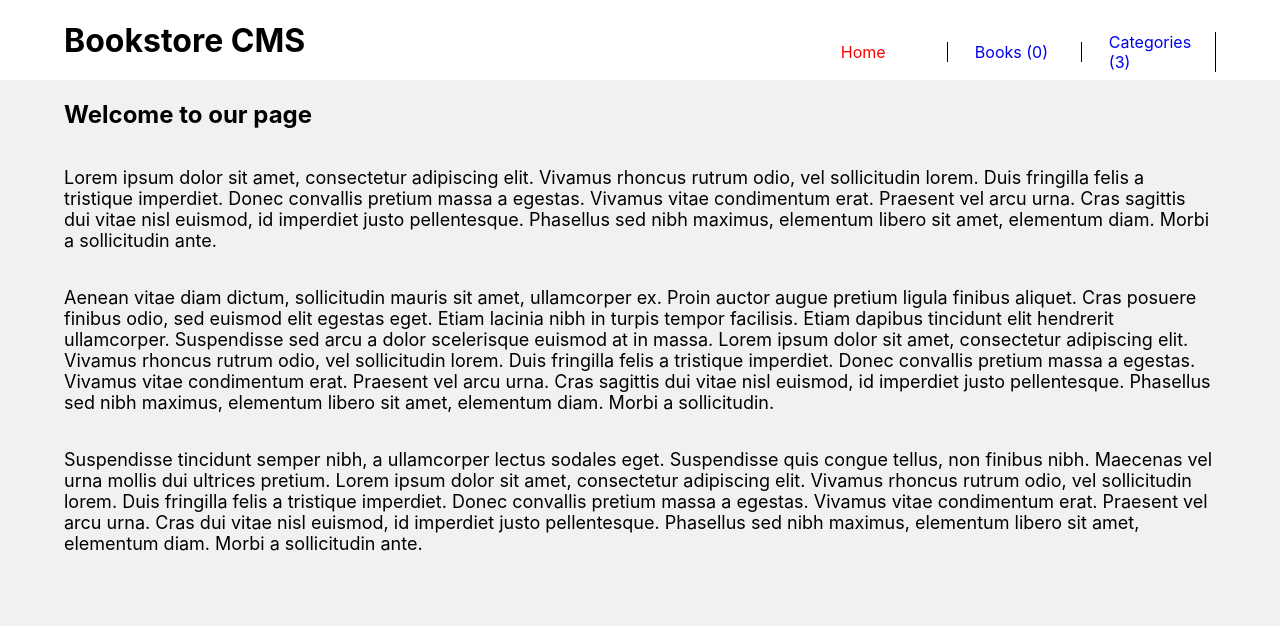
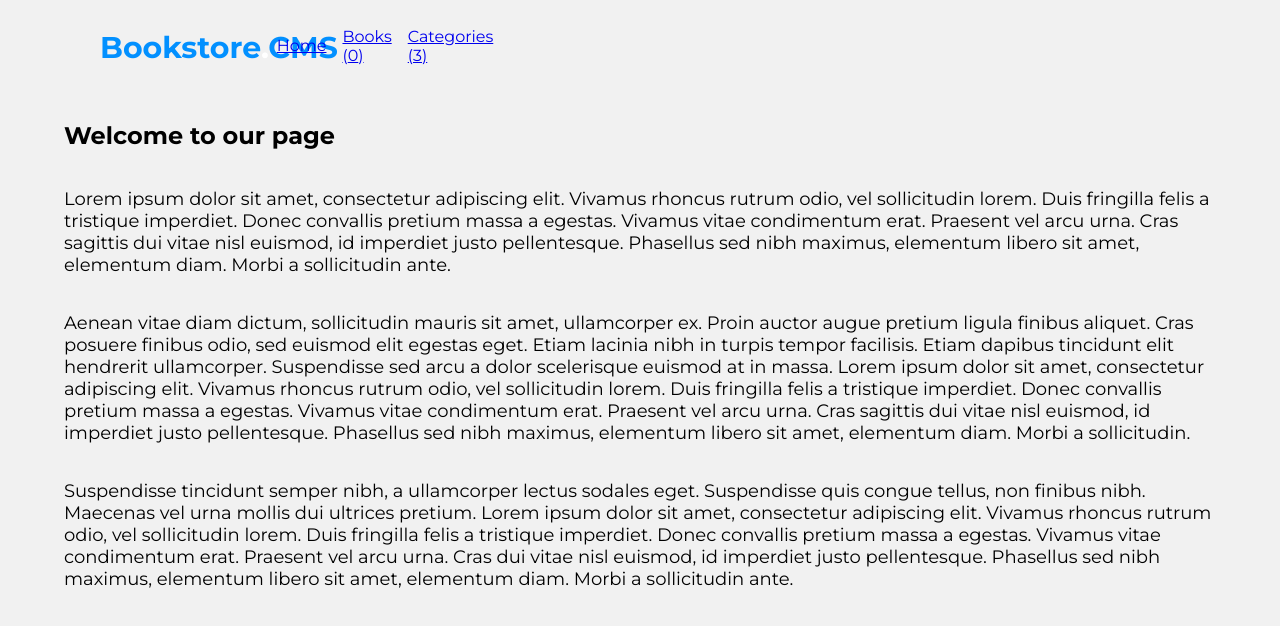
Before and after one commit to diarisdiakite/bookstore, a React (Create React App) app: page / in a window 1280 px wide. Shown: the top 626 px of the page. Built offline with nearby package versions, Linux system fonts and the light colour scheme.

Commit message:
Add a scss module for the header.

```diff
--- /dev/null
+++ b/src/assets/css/header.module.scss
@@ -0,0 +1,174 @@
+@import "./variables.scss";
+
+.header {
+  width: 100vw;
+  height: 5.938rem;
+  margin: 0 0 0.375rem;
+  padding: 1.438rem 6.188rem 1.688rem 6.25rem;
+  background-color: var(--white);
+  display: flex;
+
+  @include breakpoint(md) {
+    padding: 0 3rem;
+  }
+
+  transition: 0.5s ease all;
+
+  .hidden {
+    color: white;
+  }
+
+  &__content {
+    // width: 100%;
+    overflow: hidden;
+    color: $white;
+    margin: 0 auto;
+    display: flex;
+    // justify-content: space-between;
+
+    &__title {
+      width: 25rem;
+      height: 2.313rem;
+      margin: 0.375rem 2.938rem 0.125rem 0;
+      font-family: Montserrat;
+      font-size: 1.875rem;
+      font-weight: bold;
+      font-stretch: normal;
+      font-style: normal;
+      line-height: normal;
+      letter-spacing: normal;
+      color: $blue;
+    }
+
+    &__nav {
+      width: max-content;
+      font-weight: normal;
+      font-stretch: normal;
+      font-style: normal;
+      line-height: normal;
+      display: flex;
+      justify-content: left;
+      align-items: center;
+      gap: 1rem;
+      margin-left: -10%;
+
+      &__navLink {
+        width: max-content;
+        height: 1rem;
+        margin: 1.125rem 43.5rem 0.688rem 0.563rem;
+        opacity: 0.5;
+        font-size: 0.813rem;
+        letter-spacing: 1.9px;
+        color: var(--black-two);
+        display: inline-block;
+
+        &:hover {
+          font-weight: bold;
+        }
+
+        &:active {
+          font-weight: bold;
+          color: red;
+        }
+      }
+    }
+
+    &__user {
+      width: 4.813rem;
+      height: 4.813rem;
+      margin: 0 0 0 51.5rem;
+      padding: 0.875rem;
+      border: solid 1px var(--white-three);
+      color: $blue;
+    }
+  }
+}
+
+body {
+  font-family: 'Lato', sans-serif;
+  font-family: 'Roboto', sans-serif;
+  font-family: $Monserrat;
+}
+
+
+/* HTML
+<div class="panel-bg"></div> */
+
+/* .container {
+  width: 87.5rem;
+  height: 5.938rem;
+  margin: 0 0 2.375rem;
+  padding: 1.438rem 6.188rem 1.688rem 6.25rem;
+  background-color: var(--white-two);
+} */
+
+/* HTML
+<div class="panel-bg"></div> */
+
+/* .Bookstore-CMS {
+  width: 15rem;
+  height: 2.313rem;
+  margin: 0.375rem 2.938rem 0.125rem 0;
+  font-family: Montserrat;
+  font-size: 1.875rem;
+  font-weight: bold;
+  font-stretch: normal;
+  font-style: normal;
+  line-height: normal;
+  letter-spacing: normal;
+  color: #0290ff;
+} */
+
+/* <span class="Bookstore-CMS Text-Style-3">
+  Bookstore CMS
+</span> */
+
+/* .BOOKS {
+  width: 3.688rem;
+  height: 1rem;
+  margin: 1.125rem 2.563rem 0.688rem 0;
+  font-family: Montserrat;
+  font-size: 0.813rem;
+  font-weight: normal;
+  font-stretch: normal;
+  font-style: normal;
+  line-height: normal;
+  letter-spacing: 1.9px;
+  color: var(--black-two);
+} */
+
+/* HTML
+<span class="BOOKS Text-Style-6">
+  BOOKS
+</span> */
+
+/* .CATEGORIES {
+  width: 6.563rem;
+  height: 1rem;
+  margin: 1.125rem 41.5rem 0.688rem 2.563rem;
+  opacity: 0.5;
+  font-family: Montserrat;
+  font-size: 0.813rem;
+  font-weight: normal;
+  font-stretch: normal;
+  font-style: normal;
+  line-height: normal;
+  letter-spacing: 1.9px;
+  color: var(--black-two);
+} */
+
+/* HTML
+<span class="CATEGORIES Text-Style-6">
+  CATEGORIES
+</span> */
+
+/* .user {
+  width: 2.813rem;
+  height: 2.813rem;
+  margin: 0 0 0 41.5rem;
+  padding: 0.875rem;
+  border: solid 1px var(--white-three);
+} */
+
+/* HTML
+<div class="Oval"></div> */
--- /dev/null
+++ b/src/assets/css/index.scss
@@ -0,0 +1,34 @@
+@import "./variables.scss";
+
+body {
+  width: 100%;
+  font-family: $RobotoSlab, $Monserrat;
+  color: $black;
+}
+
+* {
+  box-sizing: border-box;
+  margin: 0;
+}
+
+.mainContainer {
+  width: 100vw; /* 87.5rem; */
+  height: 68.563rem;
+  margin: 0 2.5rem 4.063rem 0;
+  padding: 0 0 49.625rem;
+  border-radius: 4px;
+  box-shadow: 0 0 60px 0 rgba(0, 0, 0, 0.05);
+  background-color: var(--white);
+}
+
+.mainBody {
+  width: 100vw; /* 87.5rem; */
+  height: 100vh;
+  background: url(../images/2.jpg) no-repeat;
+  background-size: 100%;
+
+  h2 {
+    top: 50%;
+    left: 50%;
+  }
+}
--- /dev/null
+++ b/src/assets/css/variables.scss
@@ -0,0 +1,25 @@
+@import url('https://fonts.googleapis.com/css2?family=Lato:wght@300&family=Roboto+Slab:wght@100;200;300;400;500;600;700;800;900&family=Roboto:ital,wght@0,300;0,500;0,900;1,900&display=swap');
+@import url('https://fonts.googleapis.com/css2?family=Lato:wght@300&family=Montserrat:ital,wght@0,100;0,200;0,300;0,400;0,500;0,600;0,700;0,800;0,900;1,100;1,200;1,300;1,400;1,500;1,600;1,700;1,800;1,900&family=Roboto+Slab:wght@100;200;300;400;500;600;700;800;900&family=Roboto:ital,wght@0,300;0,500;0,900;1,900&display=swap');
+
+// Font
+$RobotoSlab: 'Roboto Slab', serif;
+$Monserrat: 'Montserrat', sans-serif;
+
+// Colors
+$lightGray: #e8e8e8;
+$paleGray: #f5f6fa;
+$black: black;
+$white: white;
+$blue: #0290ff;
+
+// Spacing;
+$spacing-medium: 1rem;
+$spacing-large: 1.5rem;
+
+@mixin breakpoint($point) {
+  @if $point == md {
+    @media (min-width: 48cm) {
+      @content;
+    }
+  }
+}
--- a/src/components/pagesComponents/Header.js
+++ b/src/components/pagesComponents/Header.js
@@ -1,9 +1,10 @@
 import React from 'react';
-import '../../assets/css/navBar.css';
 import { useSelector } from 'react-redux';
+import { BsPersonCircle } from 'react-icons/bs';
 import { NavLink } from 'react-router-dom';
 import { selectAllBooksIds } from '../../redux/books/booksSlice';
 import { selectAllCategories } from '../../redux/categories/categoriesSlice';
+import classes from '../../assets/css/header.module.scss';
 
 function Header() {
   const books = useSelector(selectAllBooksIds);
@@ -13,33 +14,32 @@ function Header() {
   const categoriesLength = categories.length || 0;
 
   return (
-    <div className="header-container">
-      <div className="header">
-        <h1 className="title">Bookstore CMS</h1>
-        <nav>
-          <ul className="nav-container">
-            <li className="nav-item">
-              <NavLink to="/" className="nav-link">Home</NavLink>
-            </li>
-            <li className="nav-item">
-              <NavLink to="/books" className="nav-link">
+    <header className={classes.header}>
+      <div className={classes.header__content}>
+        <h1 className={classes.header__content__title}>
+          Bookstore
+          <span className={classes.hidden}>.</span>
+          <span>CMS</span>
+        </h1>
+        <nav className={classes.header__content__nav}>
+          <NavLink to="/" className={classes.header__content__nav.navLink}>Home</NavLink>
+          <NavLink to="/books" className={classes.header__content__nav.navLink}>
             Books
             (
             <span>{booksLength}</span>
             )
           </NavLink>
-            </li>
-            <li className="nav-item">
-              <NavLink to="/categories" className="nav-link">
+          <NavLink to="/categories" className={classes.NavLink}>
             Categories (
             <span>{categoriesLength}</span>
             )
           </NavLink>
-            </li>
-          </ul>
         </nav>
+        <div className={classes.header__content__user}>
+          <BsPersonCircle />
         </div>
       </div>
+    </header>
   );
 }
 
```
Lines whose indentation alone changed are shown as unchanged.
